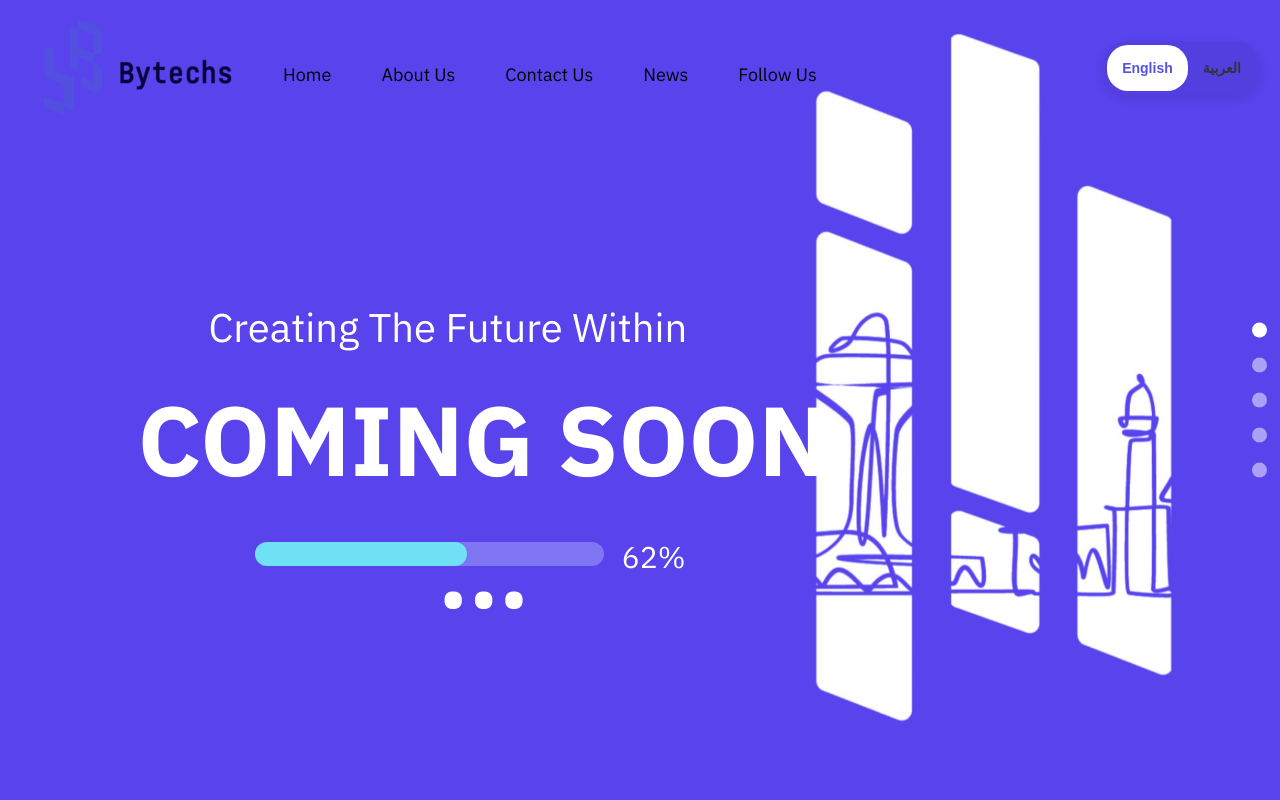
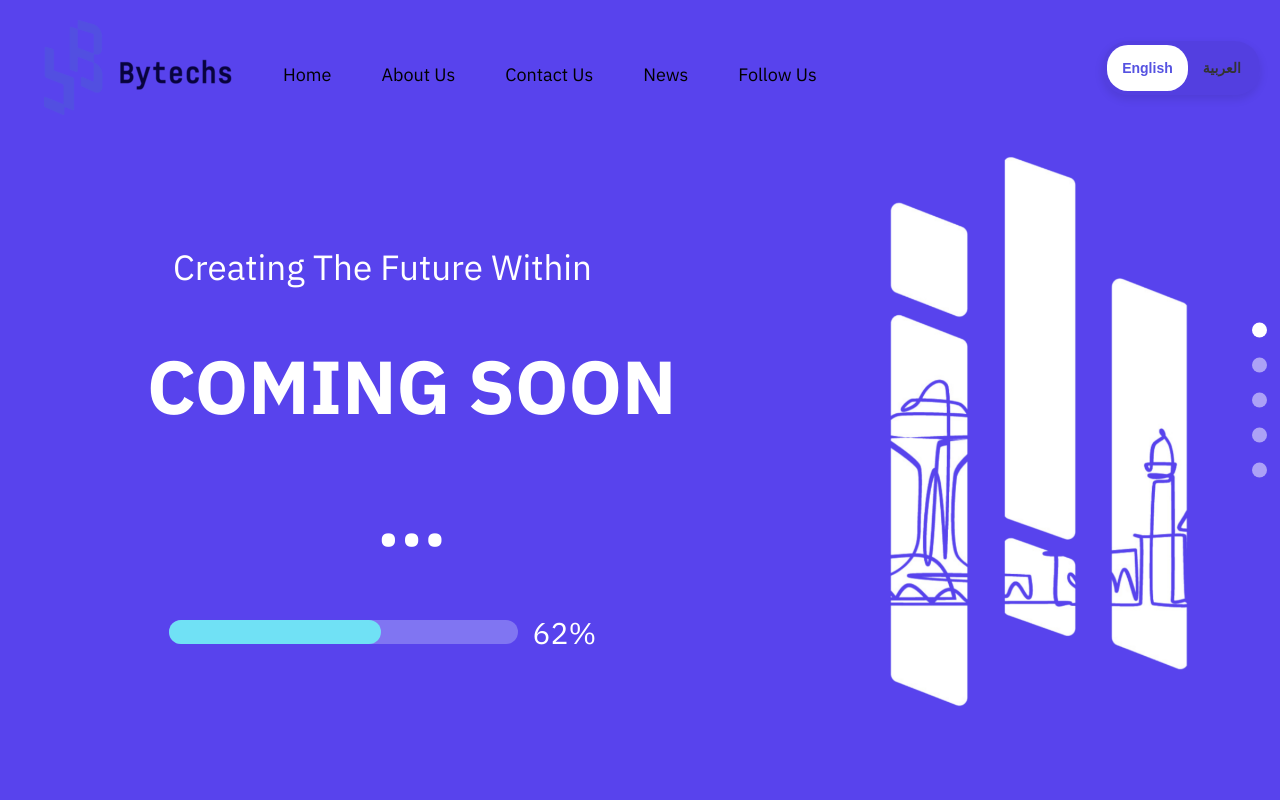
Before and after one commit to ByTechS-Platform/ByTechS-Website, a React (Create React App) app: page / in a window 1280 px wide. Shown: the top 800 px of the page. Built offline with nearby package versions, Linux system fonts and the light colour scheme; no server answers.

Commit message:
page direction change when language is changed

```diff
--- a/src/Components/Hero.js
+++ b/src/Components/Hero.js
@@ -35,11 +35,12 @@ const Hero = () => {
 
   return (
     <section id="home" className="section home">
-      <div className={`container ${activeLanguage === "ar" ? "align-right" : "align-left"
-        }`}>
-        <div
-          className="content"
-        >
+      <div
+        className={`container ${
+          activeLanguage === "ar" ? "align-right" : "align-left"
+        }`}
+      >
+        <div className="content">
           <p
             className="T1"
             data-en="Creating The Future Within"
@@ -49,15 +50,18 @@ const Hero = () => {
               ? "بالتقنية نبني المستقبل"
               : "Creating The Future Within"}
           </p>
-          <h1 data-en="COMING SOON ..." data-ar="... قريباً ">
-            {activeLanguage === "ar" ? "... قريباً" : "COMING SOON ..."}
+          <h1 data-en="COMING SOON ..." data-ar="قريباً ...">
+            {activeLanguage === "ar" ? "قريباً ..." : "COMING SOON ..."}
           </h1>
+
+          <div className="progress-bar-wrapper">
           <div className="progress-bar">
             <div ref={progressBarRef} className="progress"></div>
+          </div>
             <span ref={progressNumberRef} id="progress-number">
               0%
             </span>
-          </div>
+            </div>
         </div>
 
         {/* Illustration Images */}
--- a/src/Styles/Hero.scss
+++ b/src/Styles/Hero.scss
@@ -13,26 +13,29 @@
       align-items: start;
 
       .T1 {
-          // font-family: "IBM Plex Sans";
           font-weight: 400;
           font-size: 40px;
           width: auto;
           height: 34px;
-          margin-bottom: -1%;
           line-height: 33.6px;
           text-align: center !important;
         }
 
       h1[data-en="COMING SOON ..."] {
-        // font-family: "IBM Plex Sans";
         opacity: 1;
         transition: opacity 1s ease;
         text-align: center !important;
 
-        /* Visibility Class for Animation */
         h1[data-en="COMING SOON ..."].visible {
           opacity: 1;
         }
+      }
+
+      .progress-bar-wrapper {
+        display: flex;
+        align-items: center;
+        justify-content: center;
+        gap: 15px;
       }
     }
     /* =================================
@@ -59,10 +62,6 @@
       border-radius: 80px;
       animation: progressAnimation 10.2s linear infinite;
     }
-
-    .progress-bar span {
-      position: relative;
-    }
   }
 
   /* =================================
@@ -70,7 +69,7 @@
     ================================= */
   .illustration {
     display: flex;
-    flex: 1;
+    flex: 0.75;
     position: relative;
     justify-content: center;
     align-items: center;
@@ -156,22 +155,18 @@
         width: 65%;
 
         .T1 {
-          // font-family: "IBM Plex Sans";
           font-weight: 400;
-          font-size: 40px;
+          font-size: 35px;
           width: auto;
           height: 34px;
-          margin-bottom: -1%;
           line-height: 33.6px;
         }
 
-        /* Styling for 'COMING SOON ...' Heading */
         h1[data-en="COMING SOON ..."] {
           font-weight: 700;
-          font-size: 98px;
+          font-size: 75px;
           line-height: 132px;
           width: 100%;
-          height: 132px;
           margin: 5%;
         }
 
@@ -182,14 +177,9 @@
         .progress-bar {
           width: 349px;
           height: 24px;
-          margin-left: 23%;
-          margin-bottom: 30px;
         }
 
-        .progress-bar span {
-          bottom: 120%;
-          left: 105%;
-          margin-right: 40%;
+        .progress-bar-wrapper span {
           font-size: 30px;
         }
       }
@@ -198,9 +188,10 @@
     Illustration Styling
     ================================= */
       .illustration {
-        width: 80%;
+        width: 70%;
         max-width: 90%;
         margin-left: -20%;
+        margin: auto;
 
         .shapes {
           gap: 30px;
@@ -208,7 +199,7 @@
         }
 
         .shapes img {
-          width: 100px;
+          width: 80px;
         }
       }
     }
```
